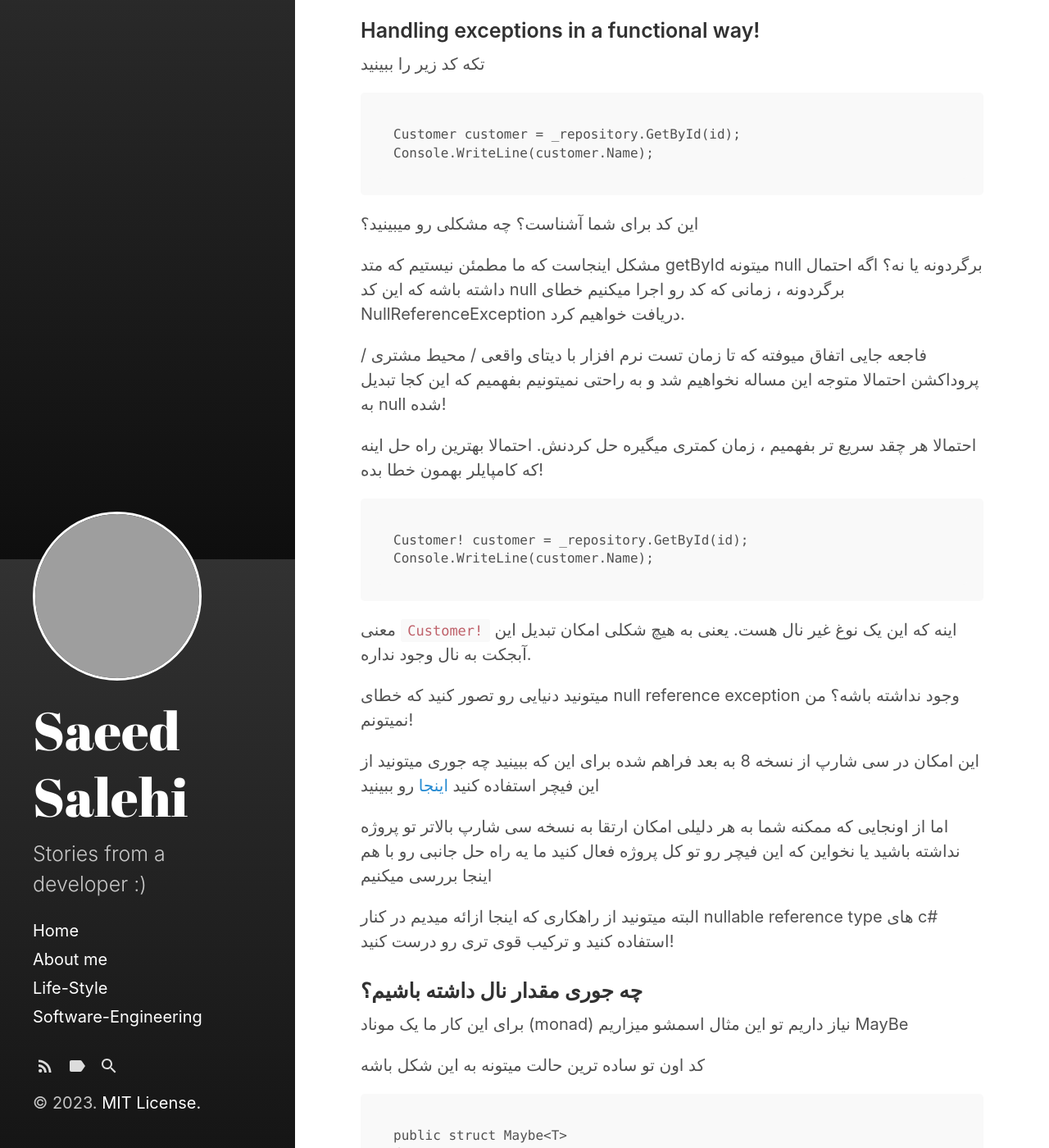
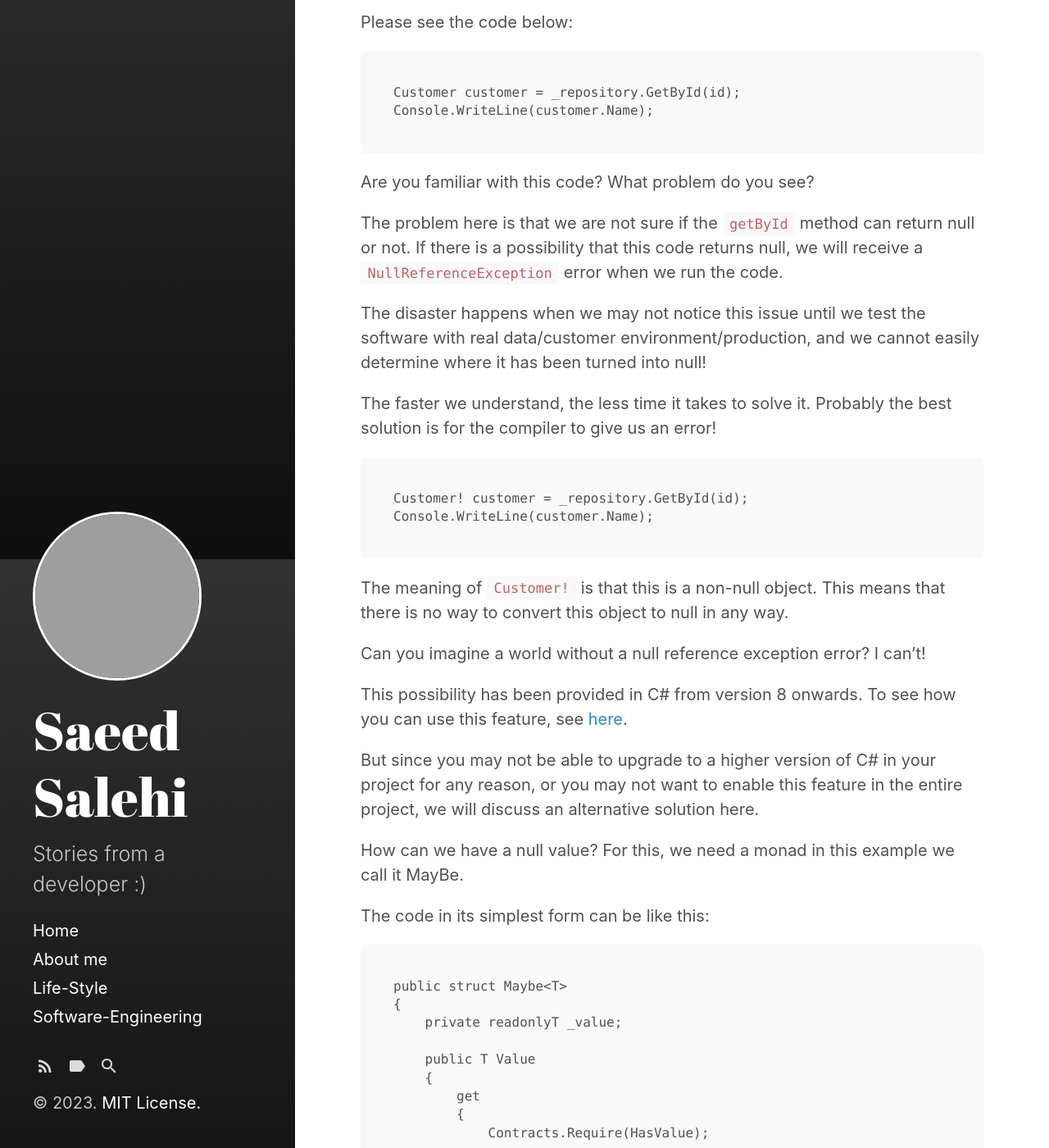
Before and after one commit to 1saeedsalehi/1saeedsalehi.github.io, a Jekyll site: the page built from _posts/2021-11-08-functional-exception-handling.md, in a window 1280 px wide and 1400 px high, scrolled down 218 px. Shown: the whole window at 82% size. Built offline with Jekyll 4.4.1, drawn with Linux system fonts in a browser that asks for light colours; comment, search, counter and statistics services are not loaded; some of the changed text lies outside the part shown; grey boxes are pictures that could not be loaded.

Commit message:
update posts

````diff
--- a/_posts/2021-11-08-functional-exception-handling.md
+++ b/_posts/2021-11-08-functional-exception-handling.md
@@ -12,49 +12,38 @@ tags:
 
 last_modified_at: 2021-11-08T12:00:00-05:00
 ---
-### Handling exceptions in a functional way!
 
-تکه کد زیر را ببینید
+Please see the code below:
 
 ```
 Customer customer = _repository.GetById(id);
 Console.WriteLine(customer.Name);
 ```
+Are you familiar with this code? What problem do you see?
 
-این کد برای شما آشناست؟ چه مشکلی رو میبینید؟
+The problem here is that we are not sure if the `getById` method can return null or not. If there is a possibility that this code returns null, we will receive a `NullReferenceException` error when we run the code.
 
-مشکل اینجاست که ما مطمئن نیستیم که متد getById میتونه null برگردونه یا نه؟
-اگه احتمال داشته باشه که این کد null برگردونه ، زمانی که کد رو اجرا میکنیم خطای NullReferenceException دریافت خواهیم کرد.
+The disaster happens when we may not notice this issue until we test the software with real data/customer environment/production, and we cannot easily determine where it has been turned into null!
 
-فاجعه جایی اتفاق میوفته که تا زمان تست نرم افزار با دیتای واقعی / محیط مشتری / پروداکشن احتمالا متوجه این مساله نخواهیم شد و  به راحتی نمیتونیم بفهمیم که این کجا تبدیل به null شده!
-
-احتمالا هر چقد سریع تر بفهمیم ، زمان کمتری میگیره حل کردنش.
-احتمالا بهترین راه حل اینه که کامپایلر بهمون خطا بده!
+The faster we understand, the less time it takes to solve it. Probably the best solution is for the compiler to give us an error!
 
 ```
 Customer! customer = _repository.GetById(id);
 Console.WriteLine(customer.Name);
 ```
+The meaning of `Customer!` is that this is a non-null object. This means that there is no way to convert this object to null in any way.
 
- معنی `Customer!` اینه که این یک  نوغ غیر نال هست.
- یعنی به هیچ شکلی امکان تبدیل این آبجکت به نال وجود نداره.
+Can you imagine a world without a null reference exception error? I can't!
 
- میتونید دنیایی رو تصور کنید که خطای null reference exception وجود نداشته باشه؟ من نمیتونم!
+This possibility has been provided in C# from version 8 onwards. To see how you can use this feature, see [here](https://docs.microsoft.com/en-us/dotnet/csharp/nullable-references).
 
-این امکان در سی شارپ از نسخه 8 به بعد فراهم شده
-برای این که ببینید چه جوری میتونید از این فیچر استفاده کنید [اینجا](https://docs.microsoft.com/en-us/dotnet/csharp/nullable-references) رو ببینید
+But since you may not be able to upgrade to a higher version of C# in your project for any reason, or you may not want to enable this feature in the entire project, we will discuss an alternative solution here.
 
-اما از اونجایی که ممکنه شما به هر دلیلی امکان ارتقا به نسخه سی شارپ بالاتر تو پروژه نداشته باشید
-یا نخواین که این فیچر رو تو کل پروژه فعال کنید ما یه راه حل جانبی رو با هم اینجا بررسی میکنیم
+How can we have a null value?
+For this, we need a monad in this example we call it MayBe.
 
-البته میتونید از راهکاری که اینجا ازائه میدیم در کنار nullable reference type های c# استفاده کنید و ترکیب قوی تری رو درست کنید!
+The code in its simplest form can be like this:
 
-### چه جوری مقدار نال داشته باشیم؟
-
-برای این کار ما یک موناد (monad) نیاز داریم
-تو این مثال اسمشو میزاریم MayBe
-
-کد اون تو ساده ترین حالت میتونه به این شکل باشه
 
 ```
 public struct Maybe<T>
@@ -92,19 +81,16 @@ public struct Maybe<T>
     }
 }
 ```
+As you can see, we used the AllowNull attribute in the input, which allows us to use inputs that have a null type.
 
-همونجور که میبینید ما توی ورودی از اتربیوت AllowNull استفاده کردیم که اجازه میده از ورودی هایی که جنس اونا null هستن بتونیم استفاده کنیم
-
-اگه بخوایم تکه کد بالا رو بازنویسی کنیم احتمالا به شکل زیر میشه
+If we want to rewrite the code above, we can do it like this.
 
 ```
 Maybe<Customer> customer = _repository.GetById(id);
 ```
+From now on, we can understand by looking at this code that this method may return null
+This goes back to the principle of functional honesty in functional programming
 
-از الان به بعد میتونیم با نگاه کردن به این کد میتونیم بفهمیم که ممکنه این متد null برگردونه
-این بر میگرده به اصل fucntion honesty توی functional progamming
-
-در تکمیل این مطلب میتونید پیاده سازی های مختلفی که از این monad هست رو ببینید
-احتمالا یکی از بهترین پیاده سازی ها رو میتونید اینجا پیدا کنید
-
+In completing this article, you can see different implementations of this monad
+You can probably find one of the best implementations here
 [Language.Ext Github](https://github.com/louthy/language-ext#null-reference-problem)
````
Also changed, not shown: _posts/2021-05-05-getting-stated-with-dapr.md (+0 -1 lines), _posts/2022-11-02-Hello World again!.md (deleted, +0 -19 lines), _posts/2023-01-10-c-sharp-11-functional-stylr-features.md (added, +82 -0 lines), Gemfile.lock.
